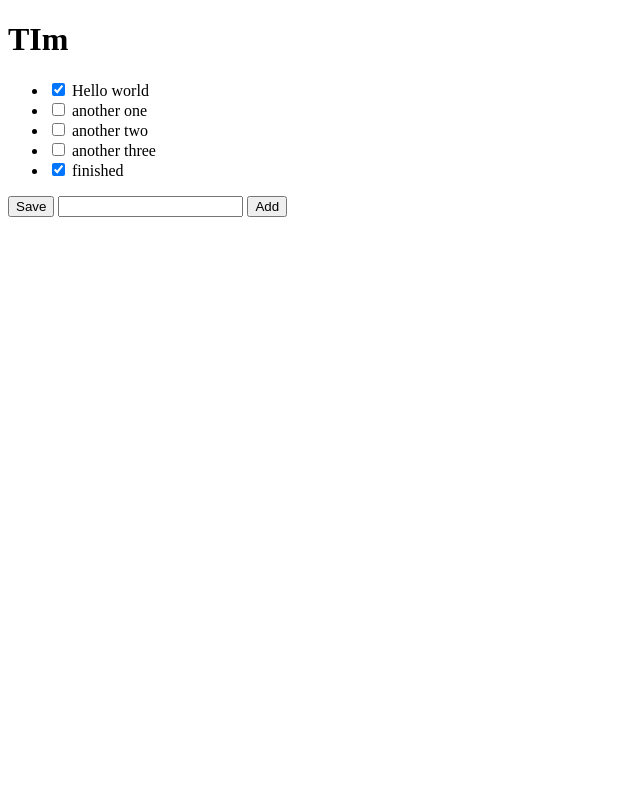
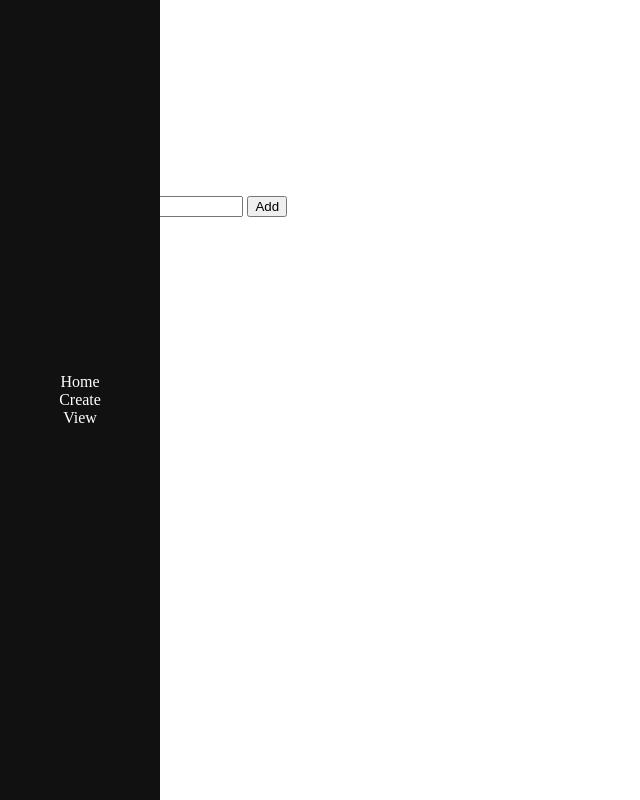
Before and after one commit to LaupWing/Django-Tutorial, a Django app: page /1 in a window 1280 px wide. Shown: the whole page, without its empty margins (0-640 px from the left). Run offline with Django 3.2, Linux system fonts and the light colour scheme; data comes from the database, SQL or seed files in the repository.

Commit message:
7 static files

```diff
--- a/main/templates/main/base.html
+++ b/main/templates/main/base.html
@@ -4,8 +4,14 @@
     <meta charset="UTF-8">
     <meta name="viewport" content="width=device-width, initial-scale=1.0">
     <title>{% block title %}Tims site{% endblock %}</title>
+    <link rel="stylesheet" href="static/main.css">
 </head>
 <body>
+    <nav class="sidenav">
+        <a href="/home">Home</a>
+        <a href="/create">Create</a>
+        <a href="/2">View</a>
+    </nav>
     <div id="content">
         {% block content %}
         {% endblock %}
--- a/mysite/settings.py
+++ b/mysite/settings.py
@@ -119,3 +119,7 @@ USE_TZ = True
 # https://docs.djangoproject.com/en/3.0/howto/static-files/
 
 STATIC_URL = '/static/'
+
+STATICFILES_DIRS = [
+    os.path.join(BASE_DIR, 'static')
+]
--- /dev/null
+++ b/static/main.css
@@ -0,0 +1,17 @@
+.sidenav{
+    height: 100vh;
+    min-width: 160px;
+    position: fixed;
+    top: 0;
+    left: 0;
+    background-color: #111;
+    display: flex;
+    justify-content: center;
+    flex-direction: column;
+    align-items: center;
+}
+
+.sidenav a{
+    color: white;
+    text-decoration: none;
+}
```
